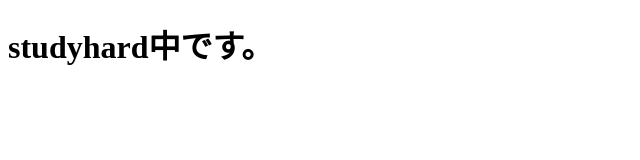
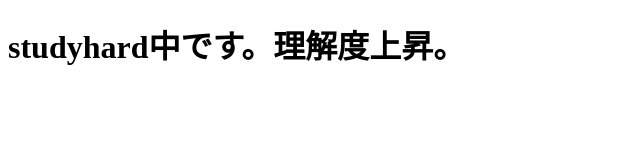
Before and after one commit to kensuketachi/git-study, a plain HTML site: page studyhard.html in a window 1280 px wide. Shown: the whole page, without its empty margins (0-640 px from the left). Drawn offline with Linux system fonts and the light colour scheme.

Commit message:
理解度

```diff
--- a/studyhard.html
+++ b/studyhard.html
@@ -6,6 +6,6 @@
     <title>studyhard</title>
 </head>
 <body>
-    <h1>studyhard中です。</h1>
+    <h1>studyhard中です。理解度上昇。</h1>
 </body>
 </html>
```
